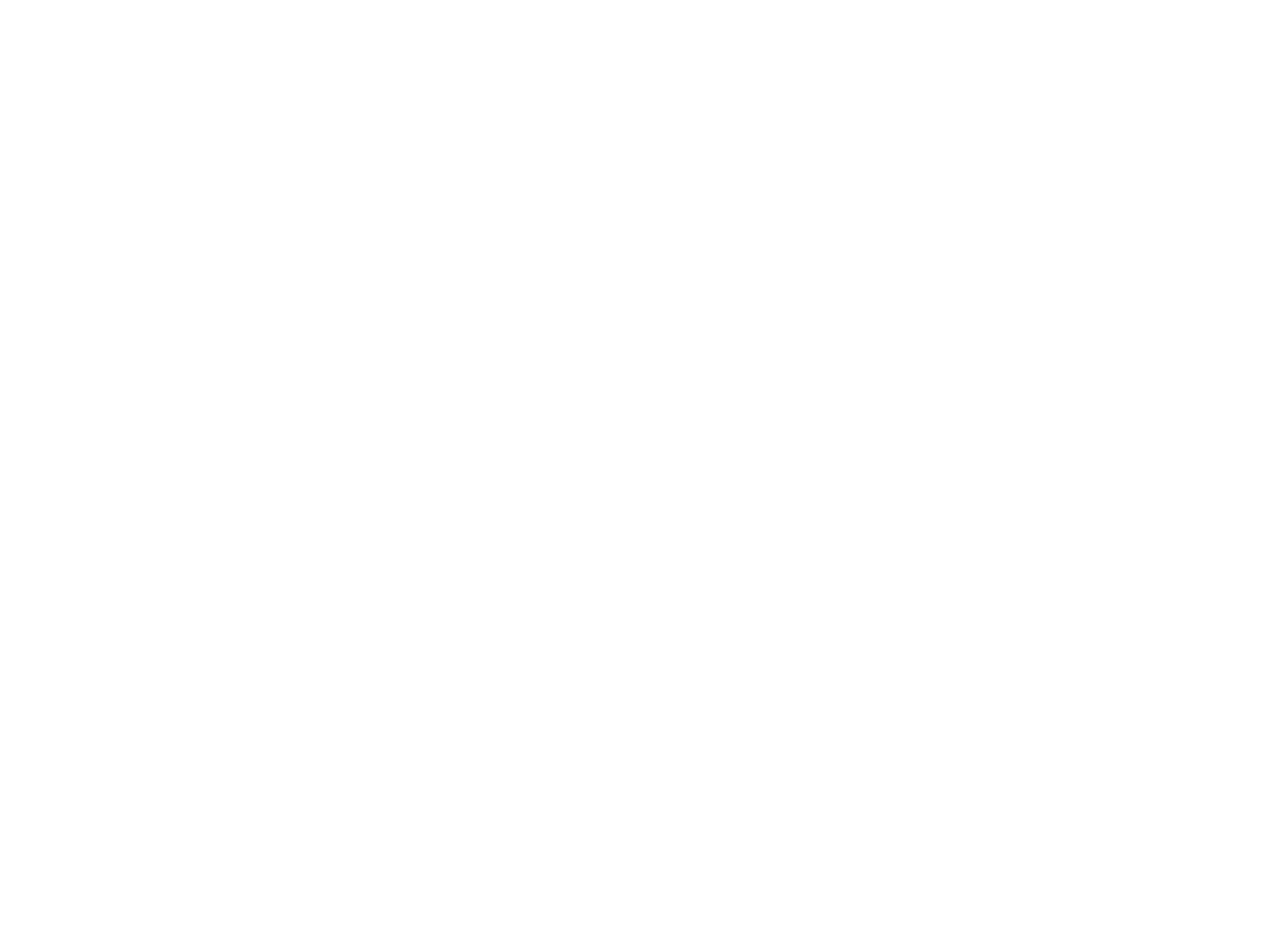
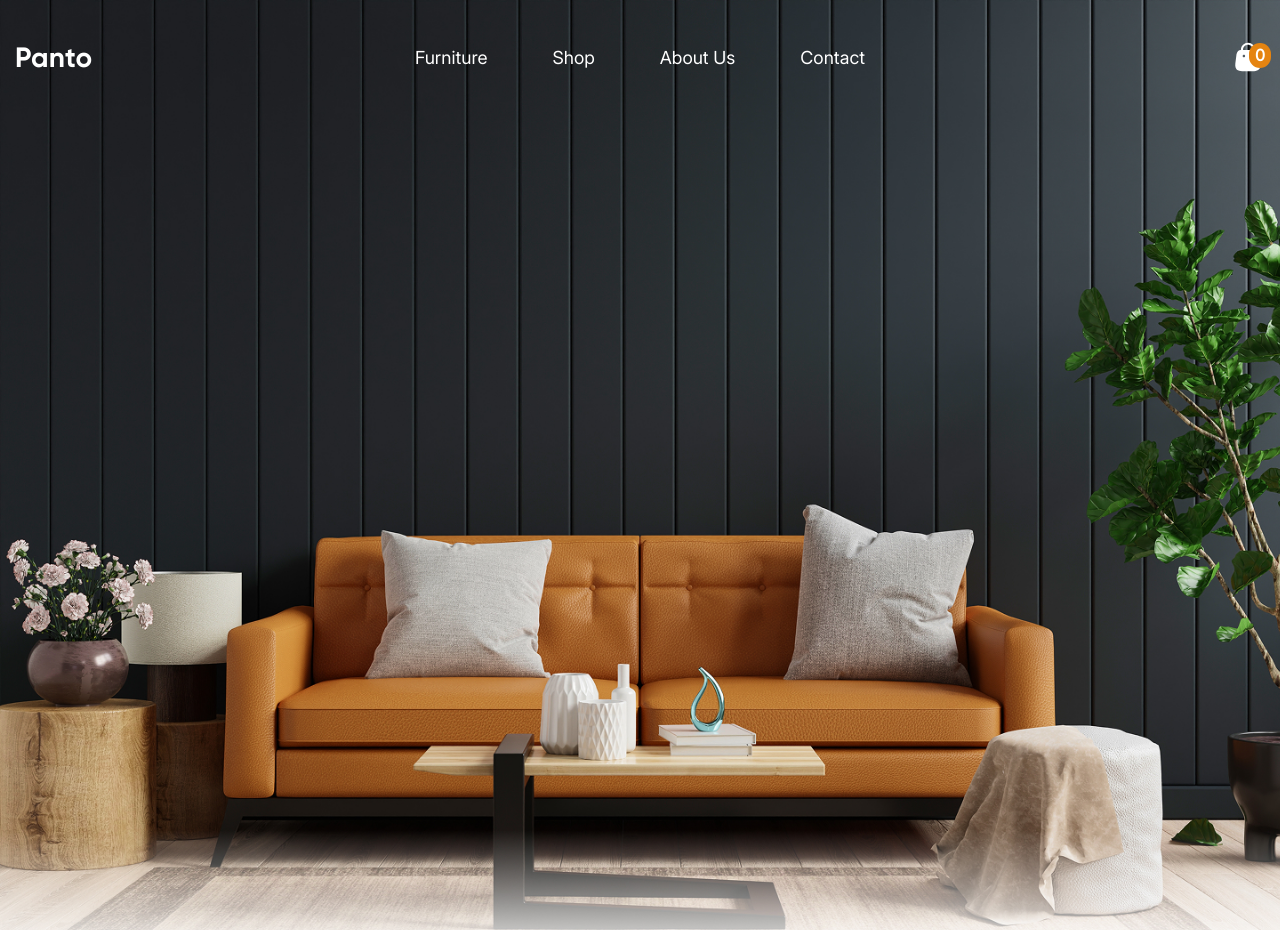
Before and after one commit to KirillDevSpartanSoft/panto-store, a plain HTML site: page index.html in a window 1280 px wide. Shown: the top 930 px of the page. Before the commit the page ends 800 px from the top, so only its background shows below. Drawn offline with Linux system fonts and the light colour scheme.

Commit message:
added navigation

```diff
--- a/index.html
+++ b/index.html
@@ -8,7 +8,35 @@
 </head>
 <body>
 
+    <header class="header">
+        <div class="container">
+            <nav class="nav">
+                <a href="#" class="nav__logo">Panto</a>
 
+                <ul class="nav-list">
+                    <li class="nav-list__item">
+                        <a href="#" class="nav-list__link">Furniture</a>
+                    </li>
+                    <li class="nav-list__item">
+                        <a href="#" class="nav-list__link">Shop</a>
+                    </li>
+                    <li class="nav-list__item">
+                        <a href="#" class="nav-list__link">About Us</a>
+                    </li>
+                    <li class="nav-list__item">
+                        <a href="#" class="nav-list__link">Contact</a>
+                    </li>
+                </ul>
+
+                <div class="card">
+                    <a href="#">
+                        <img class="card__img" src="./img/icons/cart.svg" alt="">
+                        <div class="card__count">0</div>
+                    </a>
+                </div>
+            </nav>
+        </div>
+    </header>
 
 </body>
 </html>
--- a/styles/style.css
+++ b/styles/style.css
@@ -44,6 +44,24 @@
     font-weight: 400;
     font-style: normal;
     font-display: swap;
+}
+
+:root {
+    --text-color: #1e1e1e;
+    --text-muted: #8d8d8d;
+    --text-card-dark-blue: #0D1B39;
+    --accent: #e58411;
+
+    --header-text-color: #ffffff;
+
+    --footer-accent: #f6973f;
+    --footer-bg: #2d2f33;
+    --footer-text-color: #ffffff;
+
+    --ui-orange: #e58411;
+    --ui-biruza: #00d6c9;
+    --ui-gray: #7c7c7c;
+    --ui-dark-blue: #0d1b39;
 }
 
 
@@ -137,3 +155,94 @@ label {
 legend {
 	display: block;
 }
+
+
+.header {
+    background-color: var(--footer-bg);
+    background-image: url('/img/header/header-bg.jpg');
+    background-size: cover;
+    aspect-ratio: 1440 / 1084;
+    padding-top: 40px;
+}
+
+.header a {
+        color: var(--header-text-color);
+}
+
+@media
+(-webkit-min-device-pixel-ratio: 2),
+(min-resolution: 192dpi) {
+    .header {
+        background-image: url(/img/header/header-bg@2x.png);
+    }
+}
+
+.container {
+    max-width: 1310px;
+    padding: 0 15px;
+    margin: 0 auto;
+}
+
+.nav {
+    display: grid;
+    grid-template-columns: 2fr 8fr 2fr;
+    gap: 20px;
+}
+
+.nav__logo {
+    align-self: center;
+    font-family: 'Gilroy-Bold';
+    font-weight: 700;
+    font-size: 28px;
+    letter-spacing: 0.28px;
+    text-transform: capitalize;
+}
+
+.nav-list {
+    align-self: center;
+    justify-self: center;
+
+    display: flex;
+    justify-content: center;
+    align-items: center;
+    gap: 65px;
+
+    font-family: 'Gilroy-Medium';
+    font-weight: 500;
+    font-size: 18px;
+}
+
+.nav-list__item {
+
+}
+
+.nav-list__link {
+
+}
+
+.card {
+    align-self: center;
+    justify-self: end;
+
+    position: relative;
+}
+
+.card__img {
+}
+
+.card__count {
+    position: absolute;
+    top: 3px;
+    right: -6px;
+
+    display: inline-block;
+    height: 25px;
+    padding: 0 6px;
+
+    border-radius: 40px;
+    background-color: var(--accent);
+
+    font-family: 'Inter-Regular';
+    font-weight: 700;
+    line-height: 25px;
+}
```
